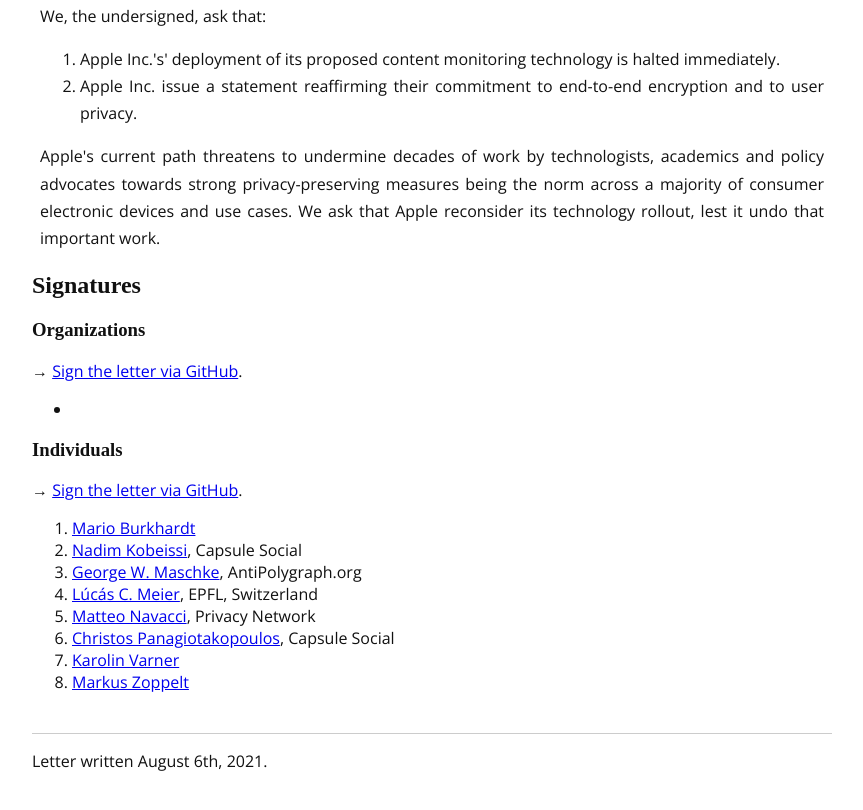
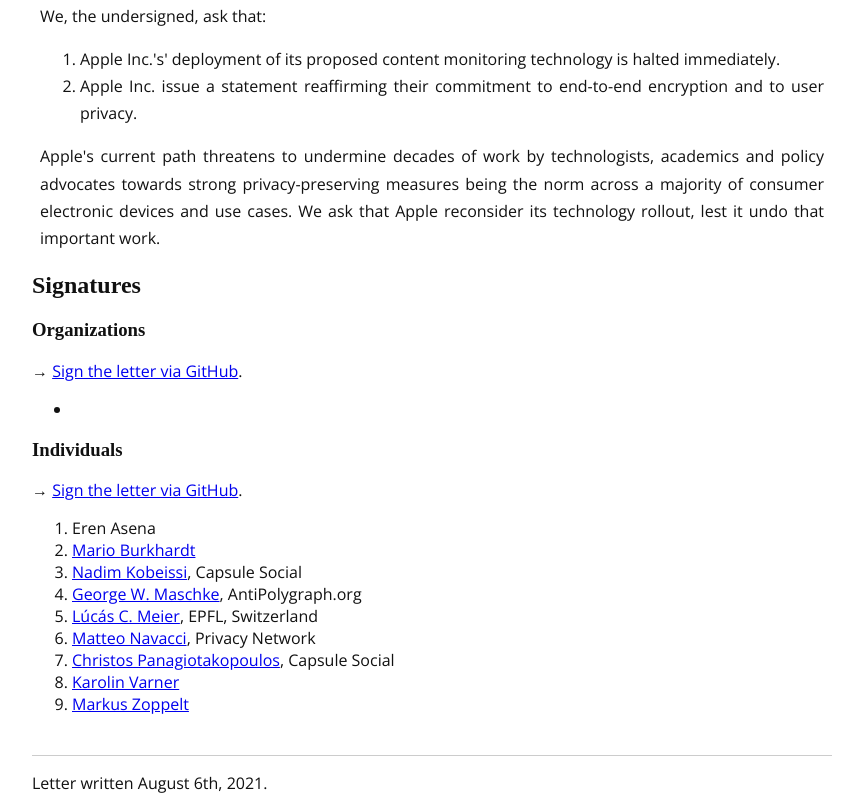
Before and after one commit to nadimkobeissi/appleprivacyletter, a plain HTML site: page index.html in a window 1280 px wide. Shown: the part 3159-3969 px from the top of the page, without its empty margins (208-1071 px from the left). Before the commit the page ends 3947 px from the top, so only its background shows below. Drawn offline with nearby package versions, Linux system fonts and the light colour scheme; a web font is replaced by a local one.

Commit message:
Close #5

```diff
--- a/index.html
+++ b/index.html
@@ -127,6 +127,7 @@
 				&rarr; <a href="https://github.com/nadimkobeissi/appleprivacyletter/issues/new?assignees=nadimkobeissi&labels=signature&template=sign-letter.md&title=%5BSIGN%5D+Your+Name+Here">Sign the letter via GitHub</a>.
 			</p>
 			<ol>
+				<li>Eren Asena</li>
 				<li><a href="https://twitter.com/moburkhardt">Mario Burkhardt</a></li>
 				<li><a href="https://nadim.computer">Nadim Kobeissi</a>, Capsule Social</li>
 				<li><a href="https://antipolygraph.org">George W. Maschke</a>, AntiPolygraph.org</li>
```
